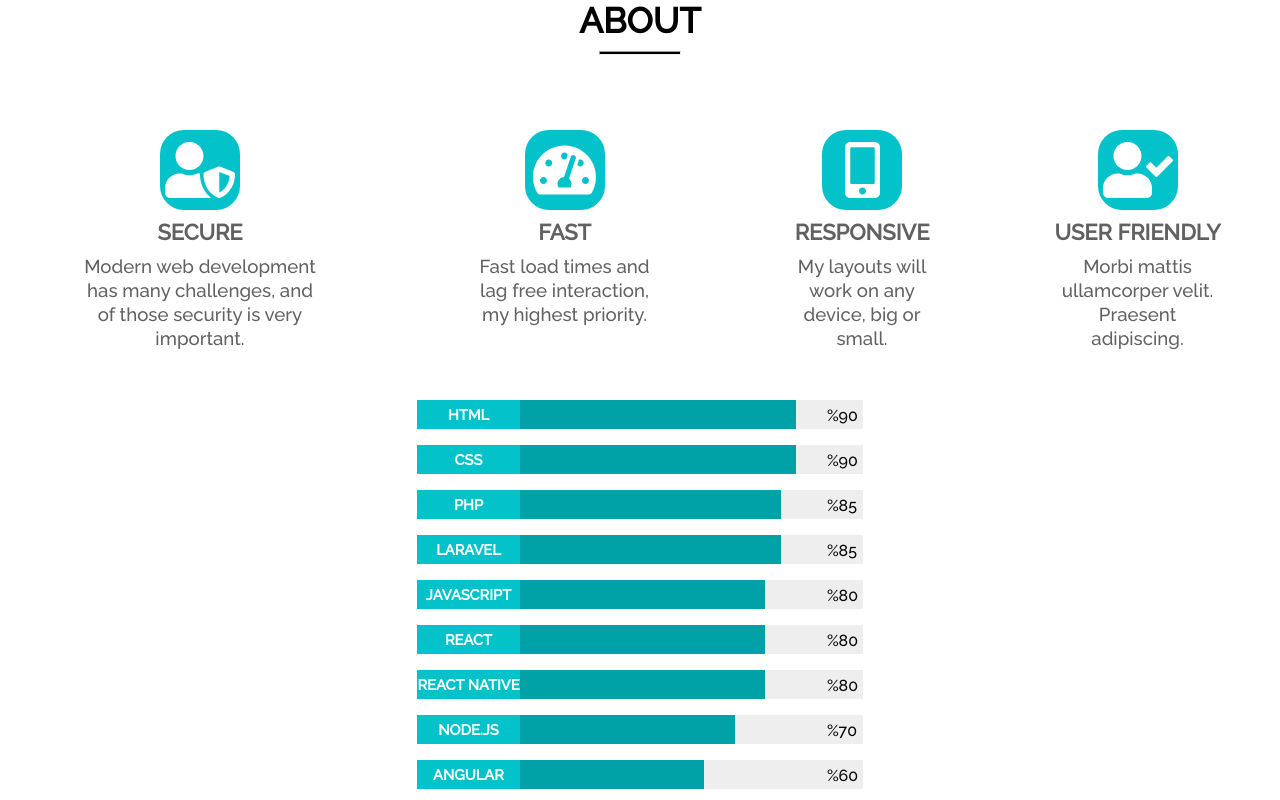
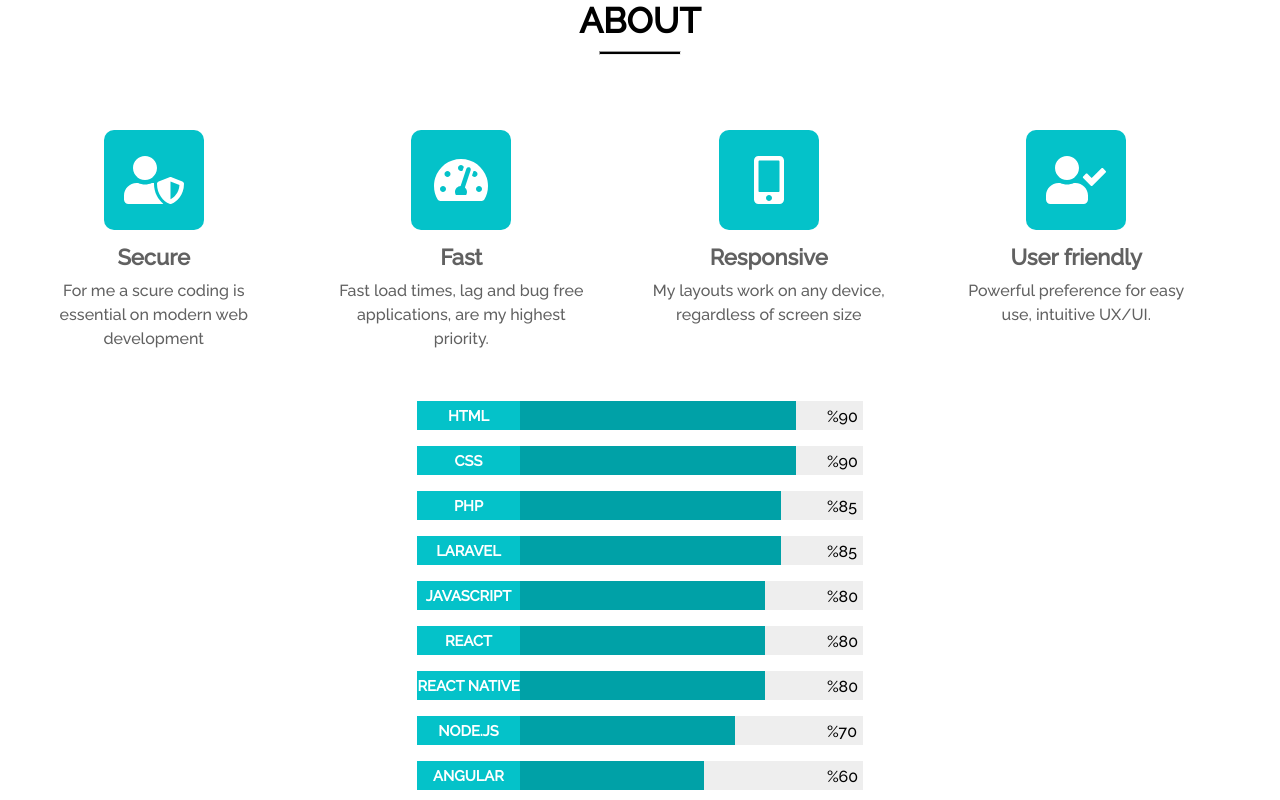
Before and after one commit to sheva-dev/portfolio2, a React (Create React App) app: page / in a window 1280 px wide. Shown: the part 840-1640 px from the top of the page. Built offline with nearby package versions, Linux system fonts and the light colour scheme.

Commit message:
Code refactoring

```diff
--- a/src/components/BarChart/BarChart.js
+++ b/src/components/BarChart/BarChart.js
@@ -4,7 +4,7 @@ import chartData from '../../data/chartData';
 
 const BarChart = () => {
     return (
-        <div>
+        <div className="chart-div">
             {chartData.map(item => (
                 <BarChartItem
                     key={item.id}
--- a/src/components/Competence/Competence.css
+++ b/src/components/Competence/Competence.css
@@ -1,37 +1,31 @@
 .competence-div {
     display: flex;
-    flex: row;
-    margin: 50px 0 50px 0;
-    font-size: 14pt;
+    justify-content: space-around;
+    margin: 50px 50px 50px 0;
     font-weight: 500;
     color: #616161;
 }
 
-.circle {
+.competence-item {
+    display: flex;
+    flex-direction: column;
+    text-align: center;
+    align-items: center;
+    width: 100%;
+}
+
+.icon-div {
     display: flex;
     justify-content: center;
     align-items: center;
     background: #04c2c9;
-    border-radius: 30%;
-    width: 80px;
-    height: 80px;
-}
-
-.icon-div {
-    display: flex;
-    flex-direction: column;
-    align-items: center;
-    text-align: center;
-    max-width: 400px;
-}
-
-.competence-icon {
-    display: flex;
-    justify-content: center;
+    border-radius: 10%;
+    width: 100px;
+    height: 100px;
 }
 
 .des-div {
-    max-width: 60%;
+    max-width: 80%;
     line-height: 18pt;
 }
 
@@ -43,12 +37,12 @@
         font-size: 16px;
     }
 
-    .circle {
+    .icon-div {
         width: 65px;
         height: 65px;
     }
 
-    .icon-div {
+    .competence-item {
         margin-top: 20px;
     }
 }
--- a/src/components/Competence/Competence.js
+++ b/src/components/Competence/Competence.js
@@ -7,8 +7,8 @@ const Competence = () => {
     return (
         <div className="competence-div">
             {competenceData.map(item => (
-                <div className="icon-div" key={item.id * 2}>
-                    <div className="circle" key={item.id * 2}>
+                <div className="competence-item" key={item.id * 2}>
+                    <div className="icon-div" key={item.id * 2}>
                         <CompetenceItem
                             key={item.id}
                             icon={item.icon}
@@ -17,9 +17,11 @@ const Competence = () => {
                         />
                     </div>
                     <div className="des-div" key={item.id} >
-                        <h3 key={item.id} style={{
-                            margin: "10px 0 10px 0",
-                        }}>{item.title}</h3>
+                        <p key={item.id} style={{
+                            margin: "15px 0 10px 0",
+                            fontSize: "22px",
+                            fontWeight: 600
+                        }}>{item.title}</p>
                         <p className="des-p" key={item.id * 2}>{item.des}</p>
                     </div>
                 </div>
--- a/src/data/competenceData.js
+++ b/src/data/competenceData.js
@@ -9,32 +9,32 @@ const competenceData = [
         icon: faUserShield,
         color: '#fff',
         size: '3x',
-        title: 'SECURE',
-        des: 'Modern web development has many challenges, and of those security is very important.'
+        title: 'Secure',
+        des: 'For me a scure coding is essential on modern web development'
     },
     {
         id: '2',
         icon: faTachometerAlt,
         color: '#fff',
         size: '3x',
-        title: 'FAST',
-        des: 'Fast load times and lag free interaction, my highest priority.'
+        title: 'Fast',
+        des: 'Fast load times, lag and bug free applications, are my highest priority.'
     },
     {
         id: '3',
         icon: faMobileAlt,
         color: '#fff',
         size: '3x',
-        title: 'RESPONSIVE',
-        des: 'My layouts will work on any device, big or small.'
+        title: 'Responsive',
+        des: 'My layouts work on any device, regardless of screen size'
     },
     {
         id: '4',
         icon: faUserCheck,
         color: '#fff',
         size: '3x',
-        title: 'USER FRIENDLY',
-        des: 'Morbi mattis ullamcorper velit. Praesent adipiscing.'
+        title: 'User friendly',
+        des: 'Powerful preference for easy use, intuitive UX/UI.'
     },
 ];
 
--- a/src/sections/Profile/ProfileSection.js
+++ b/src/sections/Profile/ProfileSection.js
@@ -8,12 +8,8 @@ const ProfileSection = () => {
     return (
         <section id="profile" className="profile-section">
             <SectionTitle sectionTitle="about" lineColor="#000" />
-            <div className="competence">
-                <Competence />
-            </div>
-            <div className="chart-div">
-                <BarChart />
-            </div>
+            <Competence />
+            <BarChart />
         </section>
     );
 }
```
